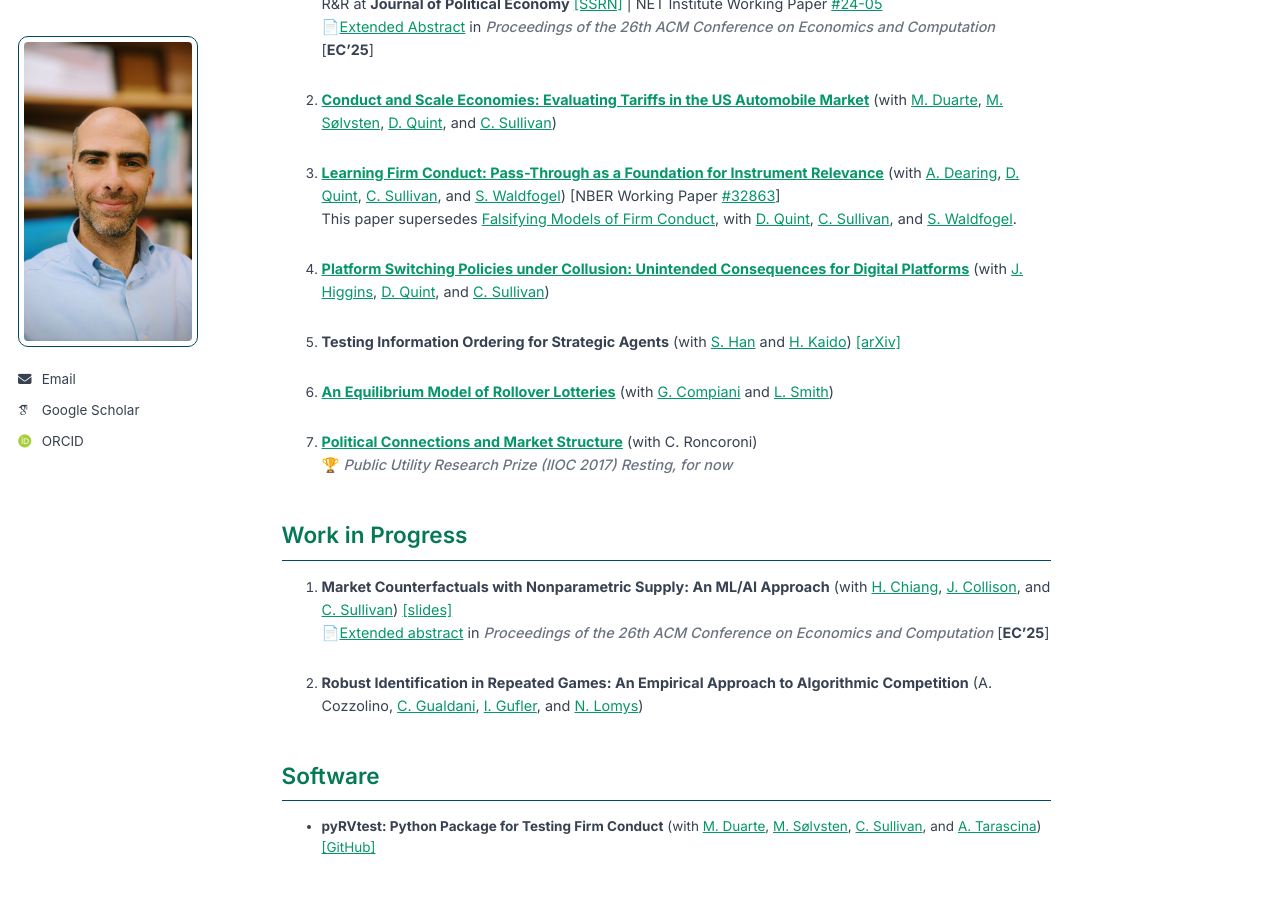
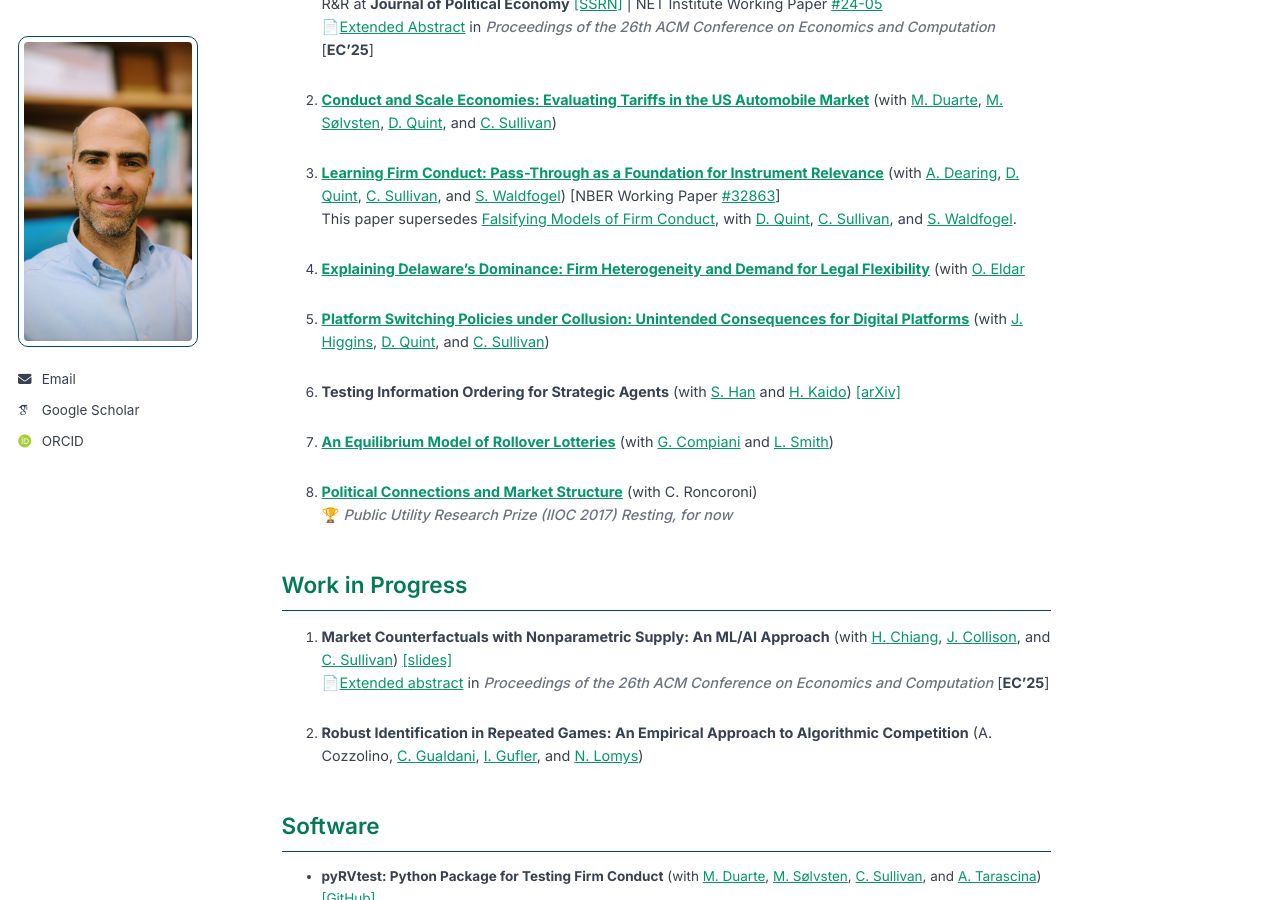
Before and after one commit to LorenzoMagnolfi/Lorenzomagnolfi.github.io, a Jekyll site: the page built from _pages/about.md, in a window 1280 px wide and 900 px high, scrolled down 1102 px. Built offline with Jekyll 4.4.1, drawn with Linux system fonts in a browser that asks for light colours; some web fonts are replaced; a script that is not in the unit is left out.

Commit message:
Update about.md

```diff
--- a/_pages/about.md
+++ b/_pages/about.md
@@ -53,13 +53,15 @@ Here is my [CV](files\cv_2025.pdf).
 3. [**Learning Firm Conduct: Pass-Through as a Foundation for Instrument Relevance**](/files/papers/LearningFirmConduct.pdf) (with [A. Dearing](https://business.cornell.edu/faculty-research/faculty/aed237/), [D. Quint](https://users.ssc.wisc.edu/~dquint/), [C. Sullivan](https://sites.google.com/view/christopher-sullivan), and [S. Waldfogel](https://www.swaldfogel.com/)) [NBER Working Paper [#32863](https://www.nber.org/papers/w32863)] <br>
 This paper supersedes [Falsifying Models of Firm Conduct](/files/papers/FalsifyingFirmConduct.pdf), with [D. Quint](https://users.ssc.wisc.edu/~dquint/), [C. Sullivan](https://sites.google.com/view/christopher-sullivan), and [S. Waldfogel](https://www.swaldfogel.com/).
 
-4. [**Platform Switching Policies under Collusion: Unintended Consequences for Digital Platforms**](files/papers/PlatformCollusion.pdf) (with [J. Higgins](https://econ.wisc.edu/staff/higgins-john/), [D. Quint](https://users.ssc.wisc.edu/~dquint/), and [C. Sullivan](https://sites.google.com/view/christopher-sullivan))
+4. [**Explaining Delaware's Dominance: Firm Heterogeneity and Demand for Legal Flexibility**](https://papers.ssrn.com/sol3/papers.cfm?abstract_id=5507918) (with [O. Eldar]((https://sites.google.com/view/ofereldar))
 
-5. **Testing Information Ordering for Strategic Agents** (with [S. Han](https://sukjinhan.com/info-1) and [H. Kaido](https://people.bu.edu/hkaido/))  [[arXiv]](https://arxiv.org/abs/2402.19425)
+5. [**Platform Switching Policies under Collusion: Unintended Consequences for Digital Platforms**](files/papers/PlatformCollusion.pdf) (with [J. Higgins](https://econ.wisc.edu/staff/higgins-john/), [D. Quint](https://users.ssc.wisc.edu/~dquint/), and [C. Sullivan](https://sites.google.com/view/christopher-sullivan))
 
-6. [**An Equilibrium Model of Rollover Lotteries**](files/papers/Rollover.pdf) (with [G. Compiani](https://giovannicompiani.com/) and [L. Smith](https://www.lonessmith.com/))
+6. **Testing Information Ordering for Strategic Agents** (with [S. Han](https://sukjinhan.com/info-1) and [H. Kaido](https://people.bu.edu/hkaido/))  [[arXiv]](https://arxiv.org/abs/2402.19425)
 
-7. [**Political Connections and Market Structure**](files/papers/PoliticalConnectionsMarketStructure.pdf) (with C. Roncoroni)
+7. [**An Equilibrium Model of Rollover Lotteries**](files/papers/Rollover.pdf) (with [G. Compiani](https://giovannicompiani.com/) and [L. Smith](https://www.lonessmith.com/))
+
+8. [**Political Connections and Market Structure**](files/papers/PoliticalConnectionsMarketStructure.pdf) (with C. Roncoroni)
 🏆 *Public Utility Research Prize (IIOC 2017)*
 *Resting, for now*
 
```
